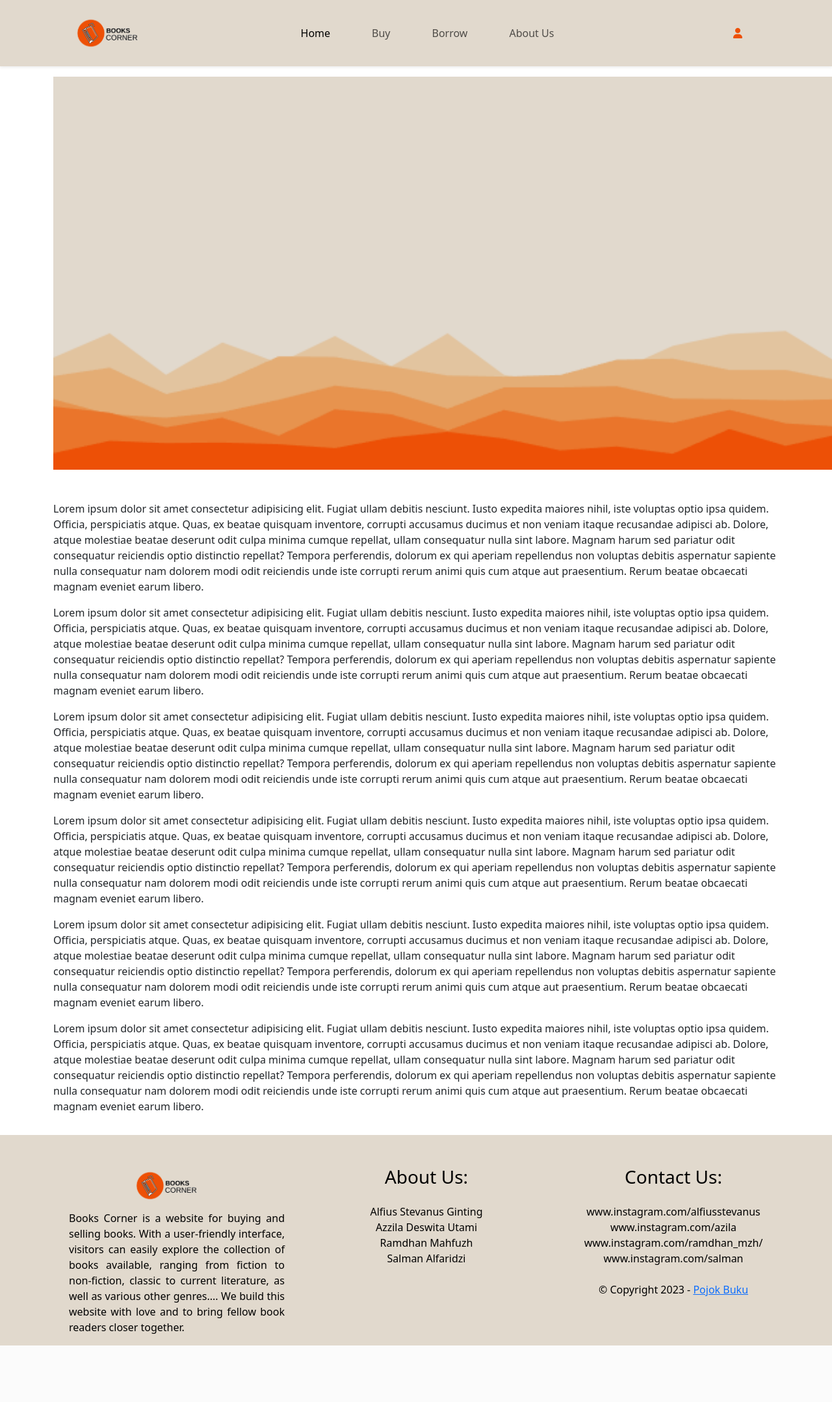
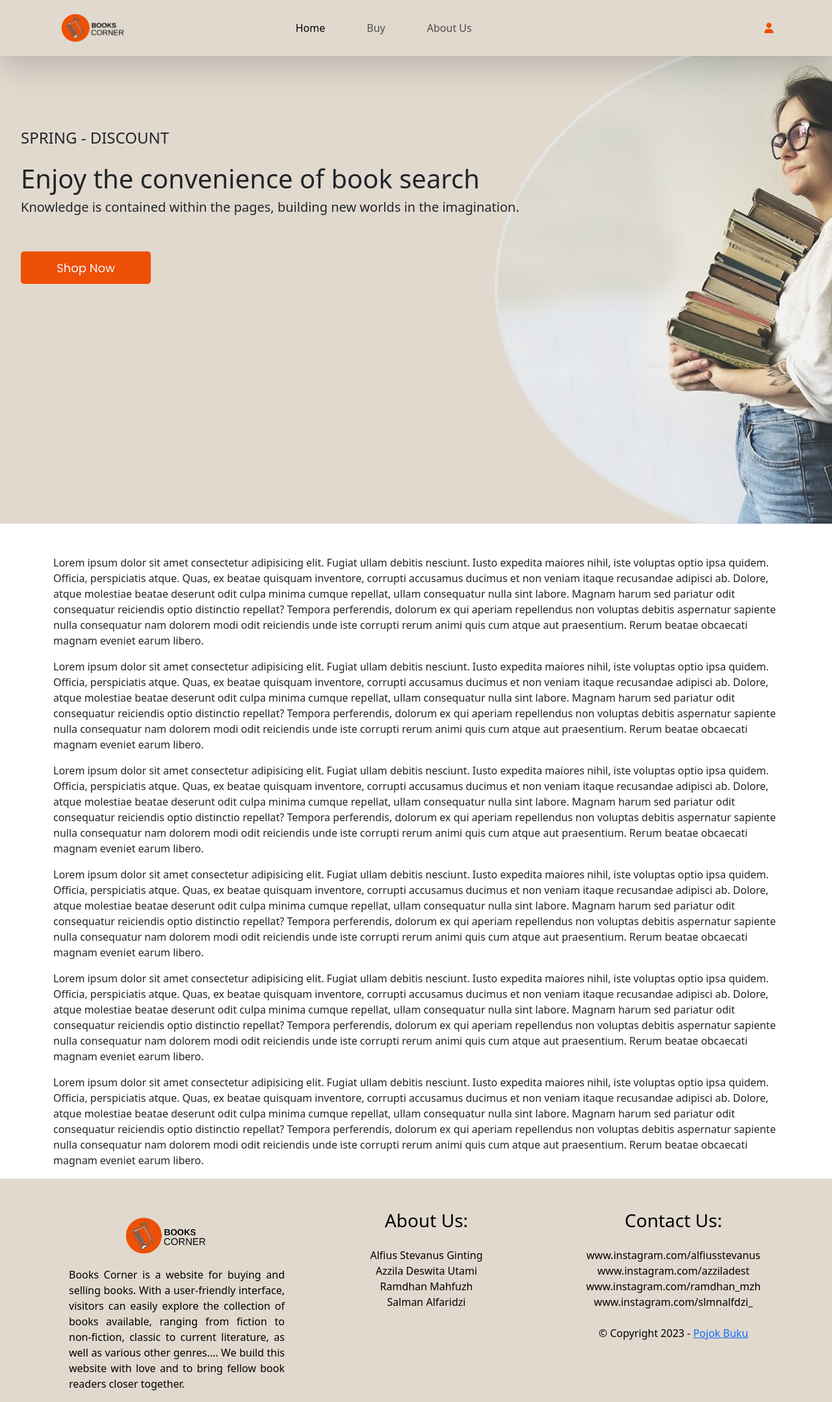
Before and after one commit to alfiusstevanus/pojok-buku-uas, a PHP site: page / in a window 1280 px wide; the page is wider, and only the part inside the window is pictured. Shown: that part at 65% size. Before the commit the page ends 2071 px from the top of that part, so only its background shows below. Run offline with PHP 8.4, Linux system fonts and the light colour scheme; some libraries are stand-ins or nearby versions.

Commit message:
menambahkan hero,

```diff
--- a/index.php
+++ b/index.php
@@ -1,13 +1,24 @@
 <?php
 include('layouts/header.php');
 ?>
-<section class="container mt-auto">
-    <div>
-        <img src="images/layered-peaks-haikei (2).png" width="1300" max-height="400" alt="">
-    </div>
-    <div class="mt-5">
+<section class="hero">
 
 
+    <div class="hero-label justify-content-center">
+        <h4 class="h4 mb-4">SPRING - DISCOUNT</h4>
+        <h1 class="mt-2">Enjoy the convenience of book search</h1>
+        <p class="lead h3 ">Knowledge is contained within the pages, building new worlds in the imagination.</p>
+        <button class="mt-5 ">Shop Now</button>
+    </div>
+
+</section>
+<section>
+    <img class="images-fluid" src="images/Untitled-1.jpg">
+</section>
+
+
+<section class="container mt-5">
+    <div class="d-block mt-5">
         <p>Lorem ipsum dolor sit amet consectetur adipisicing elit. Fugiat ullam debitis nesciunt. Iusto expedita maiores nihil, iste voluptas optio ipsa quidem. Officia, perspiciatis atque. Quas, ex beatae quisquam inventore, corrupti accusamus ducimus et non veniam itaque recusandae adipisci ab. Dolore, atque molestiae beatae deserunt odit culpa minima cumque repellat, ullam consequatur nulla sint labore. Magnam harum sed pariatur odit consequatur reiciendis optio distinctio repellat? Tempora perferendis, dolorum ex qui aperiam repellendus non voluptas debitis aspernatur sapiente nulla consequatur nam dolorem modi odit reiciendis unde iste corrupti rerum animi quis cum atque aut praesentium. Rerum beatae obcaecati magnam eveniet earum libero.</p>
         <p>Lorem ipsum dolor sit amet consectetur adipisicing elit. Fugiat ullam debitis nesciunt. Iusto expedita maiores nihil, iste voluptas optio ipsa quidem. Officia, perspiciatis atque. Quas, ex beatae quisquam inventore, corrupti accusamus ducimus et non veniam itaque recusandae adipisci ab. Dolore, atque molestiae beatae deserunt odit culpa minima cumque repellat, ullam consequatur nulla sint labore. Magnam harum sed pariatur odit consequatur reiciendis optio distinctio repellat? Tempora perferendis, dolorum ex qui aperiam repellendus non voluptas debitis aspernatur sapiente nulla consequatur nam dolorem modi odit reiciendis unde iste corrupti rerum animi quis cum atque aut praesentium. Rerum beatae obcaecati magnam eveniet earum libero.</p>
         <p>Lorem ipsum dolor sit amet consectetur adipisicing elit. Fugiat ullam debitis nesciunt. Iusto expedita maiores nihil, iste voluptas optio ipsa quidem. Officia, perspiciatis atque. Quas, ex beatae quisquam inventore, corrupti accusamus ducimus et non veniam itaque recusandae adipisci ab. Dolore, atque molestiae beatae deserunt odit culpa minima cumque repellat, ullam consequatur nulla sint labore. Magnam harum sed pariatur odit consequatur reiciendis optio distinctio repellat? Tempora perferendis, dolorum ex qui aperiam repellendus non voluptas debitis aspernatur sapiente nulla consequatur nam dolorem modi odit reiciendis unde iste corrupti rerum animi quis cum atque aut praesentium. Rerum beatae obcaecati magnam eveniet earum libero.</p>
--- a/layouts/footer.php
+++ b/layouts/footer.php
@@ -1,11 +1,11 @@
 </main>
-<footer class="footer bg-30">
+<footer id="aboutus" class="footer bg-30">
     <div class="container pt-5">
         <div class="row text-center">
             <div class="col-lg-4">
                 <div>
                     <div class="mb-2">
-                        <a href=""><img src="images/logobookscorner.png" width="150" height="auto" alt="logo"></a>
+                        <a href=""><img src="images/logobookscorner.png" width="200" height="auto" alt="logo"></a>
                     </div>
 
                     <p class="ps-4" style="text-align: justify;">
@@ -34,10 +34,10 @@
                         <div class="mb-4">
                             <h3>Contact Us:</h3>
                         </div>
-                        <li><a href="https://www.instagram.com/alfiusstevanus">www.instagram.com/alfiusstevanus</a></li>
-                        <li><a href="https://www.instagram.com/azila">www.instagram.com/azila</a></li>
-                        <li><a href="https://www.instagram.com/ramdhan_mzh">www.instagram.com/ramdhan_mzh/</a></li>
-                        <li><a href="https://www.instagram.com/salman">www.instagram.com/salman</a></li>
+                        <li><a target="_blank" href="https://www.instagram.com/alfiusstevanus">www.instagram.com/alfiusstevanus</a></li>
+                        <li><a target="_blank" href="https://www.instagram.com/azziladest">www.instagram.com/azziladest</a></li>
+                        <li><a target="_blank" href="https://www.instagram.com/ramdhan_mzh">www.instagram.com/ramdhan_mzh</a></li>
+                        <li><a target="_blank" href="https://www.instagram.com/slmnalfdzi_">www.instagram.com/slmnalfdzi_</a></li>
                         <br>
                         <p>© Copyright 2023 - <a href="https://github.com/alfiusstevanus" target="_blank">Pojok Buku</a>
                         </p>
--- a/layouts/header.php
+++ b/layouts/header.php
@@ -10,17 +10,21 @@
     <link rel="stylesheet" href="css/bootstrap.min.css">
     <link rel="stylesheet" href="style/fontawesome/css/font-awesome.min.css">
     <link rel="stylesheet" href="style/fontawesome/css/all.min.css">
-    <title>Document</title>
+    <link rel="preconnect" href="https://fonts.googleapis.com">
+    <link rel="preconnect" href="https://fonts.gstatic.com" crossorigin>
+    <link href="https://fonts.googleapis.com/css2?family=Poppins:ital,wght@0,400;0,700;1,900&display=swap" rel="stylesheet">
+    <link rel="icon" href="./images/logo books corner 2.png">
+    <title>Books Corner | Home</title>
 </head>
 
 <body>
     <header class="sticky sticky-top">
-        <nav class="navbar navbar-expand-lg navbar-light bg-30 shadow-sm">
+        <nav class="navbar navbar-expand-lg navbar-light bg-30 shadow-lg">
             <div class="container">
                 <nav class="navbar">
                     <div class="container">
                         <a class="navbar-brand" href="#">
-                            <img src="images/logobookscorner.png" width="150" height="auto"alt="" >
+                            <img src="images/logo books corner 1.png" width="100" alt="">
                         </a>
                     </div>
                 </nav>
@@ -36,18 +40,15 @@
                             <a class="nav-link " aria-current="page" href="#">Buy</a>
                         </li>
                         <li class="nav-item ps-5">
-                            <a class="nav-link" aria-current="page" href="#">Borrow</a>
-                        </li>
-                        <li class="nav-item ps-5">
-                            <a class="nav-link " aria-current="page" href="#">About Us</a>
+                            <a class="nav-link " aria-current="page" href="#aboutus">About Us</a>
                         </li>
                     </ul>
                 </div>
-                <div class="collapse navbar-collapse justify-content-end">
+                <div class=" collapse navbar-collapse justify-content-end " id="navbarNav">
                     <ul class="navbar-nav">
                         <li class="nav-item ">
-                            <div class="dropdown  me-5">
-                                <a class="nav-link active" type="button" data-bs-toggle="dropdown" aria-expanded="false" aria-current="page" href="#"><i class="fa-solid fa-user c-10"></i></a>
+                            <div class="dropdown">
+                                <a class="nav-link active ms-5 " type="button" data-bs-toggle="dropdown" aria-expanded="false" aria-current="page" href="#"><i class="fa-solid fa-user c-10"></i></a>
                                 <ul class="dropdown-menu dropdown-menu-light justify-content-center">
                                     <li><a class="dropdown-item " href="#">Profile</a></li>
                                     <li><a class="dropdown-item " href="#">Transaction</a></li>
@@ -64,4 +65,4 @@
             </div>
         </nav>
     </header>
-    <main class="my-3">
+    <main>
--- a/style/style.css
+++ b/style/style.css
@@ -32,7 +32,38 @@ footer h3 {
 
 header li :hover {
     transform: translate(0px, -3px);
+
+
 }
+
+.hero-label button {
+    width: 200px;
+    height: 50px;
+    background-color: #ED5006;
+    color: #f5f5f5;
+    border: #ED5006;
+    border-radius: 5px;
+    font-size: 18px;
+    font-family: 'Poppins', sans-serif;
+    padding: auto;
+
+}
+
+.hero-label {
+    margin-left: 2rem;
+    margin-top: 7rem;
+    position: absolute;
+
+}
+
+
+
+
+
+
+
+
+
 
 /* untuk kebutuhan color dari palette */
 
```
Also changed, not shown: images/Untitled-1.jpg (added), images/layered-peaks-haikei (2).png (deleted), images/logo books corner 1.png (added), images/logo books corner 2.png (added).
